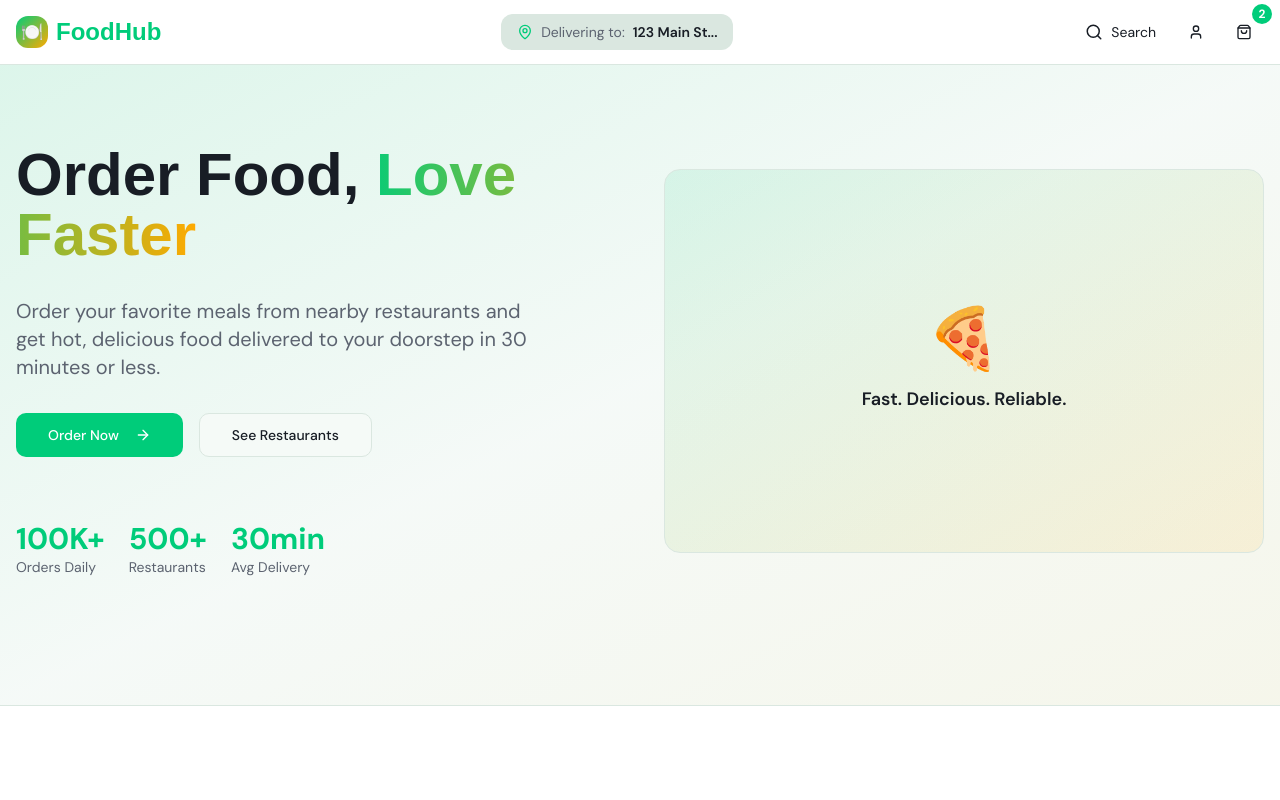
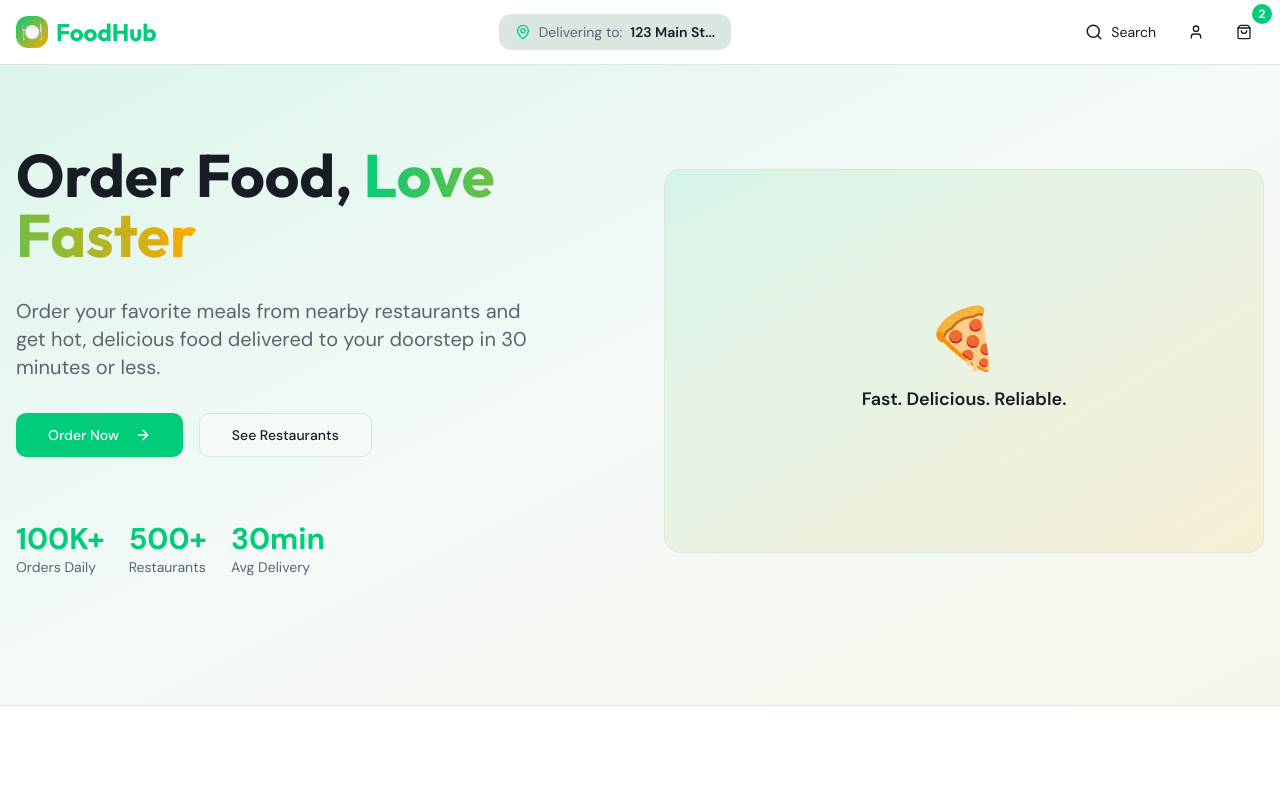
Before and after one commit to Sammyjhz/food-order-hub, a React (Vite) app: page / in a window 1280 px wide. Shown: the top 800 px of the page. Built offline with nearby package versions, Linux system fonts and the light colour scheme.

Commit message:
Update Tailwind config for health app theme
cgen-c89fc93e80394e6e83008c701bd57485

```diff
--- a/tailwind.config.ts
+++ b/tailwind.config.ts
@@ -14,8 +14,8 @@ export default {
     },
     extend: {
       fontFamily: {
-        heading: ["Sora", "sans-serif"],
-        body: ["Inter", "sans-serif"],
+        heading: ["Outfit", "sans-serif"],
+        body: ["DM Sans", "sans-serif"],
       },
       colors: {
         border: "hsl(var(--border))",
```
